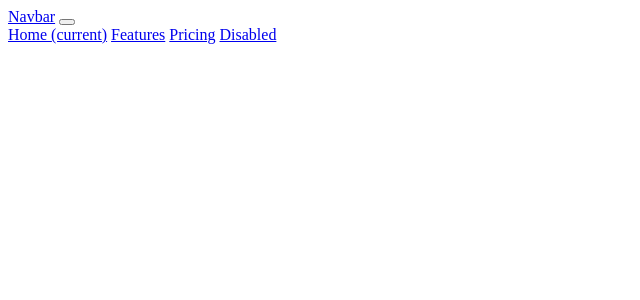
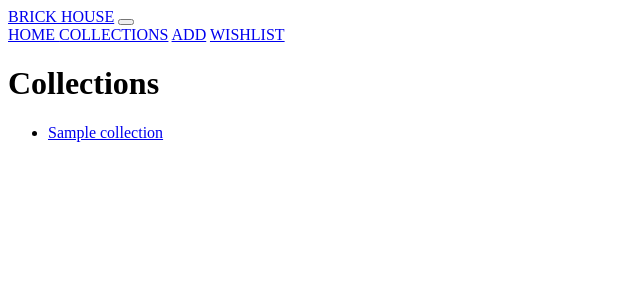
Before and after one commit to acald0/specs-capstone, a Flask app: page /collections in a window 1280 px wide. Shown: the top 300 px of the page, without its empty margins (0-640 px from the left). Run offline with Flask 3, Linux system fonts and the light colour scheme; tables that the repository leaves empty hold one stand-in row (values such as "Sample post").

Commit message:
updated everything

```diff
--- a/crud.py
+++ b/crud.py
@@ -1,4 +1,4 @@
-from models import db, User, Category, Lego, Comment, Wishlist, connect_to_db
+from models import db, User, Collection, Lego, Comment, Wishlist, connect_to_db
 
 
 def create_user(username, password):
@@ -17,17 +17,21 @@
     return User.query.filter(User.username == username).first()
 
 
-def create_category(c_title, user_id):
-    category = Category(c_title=c_title,user_id=user_id)
+def create_collection(c_title, user_id):
+    collection = Collection(c_title=c_title,user_id=user_id)
 
-    return category
+    return collection
 
-def get_categories():
-    return Category.query.all()
+def get_collections():
+    return Collection.query.all()
 
-def get_category_by_id(c_id):
-    category = Category.query.get(c_id)
-    return category
+def get_collection_by_id(c_id):
+    collection = Collection.query.get(c_id)
+    return collection
+
+def get_legos_by_collection(c_id):
+    legos = Lego.query.filter_by(c_id=c_id).all()
+    return legos
 
 def create_lego(l_title,description,picture_path, instructions_url, user_id, c_id):
     lego = Lego(l_title=l_title, description=description, picture_path=picture_path, instructions_url=instructions_url,user_id=user_id, c_id=c_id)
@@ -35,8 +39,16 @@
     return lego
 
 def get_lego_by_id(lego_id):
-    lego = Lego.query.get(lego_id)
+    lego = Lego.query.get(lego_id).first()
     return lego
+
+def get_legos_by_user(user_id):
+    legos = Lego.query.filter_by(user_id=user_id).all()
+    return legos
+
+def get_legos_by_wishlist(w_id):
+    legos = Lego.query.filter_by(w_id=w_id).all()
+    return legos
 
 def create_comment(comment, user_id, lego_id):
     new_comment = Comment(comment=comment, user_id=user_id, lego_id=lego_id)
--- a/server.py
+++ b/server.py
@@ -2,7 +2,9 @@
 from flask_login import LoginManager, current_user, login_user, logout_user, login_required
 from forms import LoginForm
 import crud
-from models import db, connect_to_db, User, Category, Lego, Comment, Wishlist
+from models import db, connect_to_db, User, Collection, Lego, Comment, Wishlist
+# import request
+# Do I need to import this?
 
 app = Flask(__name__)
 app.secret_key = "secret_pass"
@@ -17,8 +19,9 @@
 @app.route("/")
 # @login_required
 def homepage():
-    users = crud.get_users()
-    return render_template("homepage.html", users=users)
+    user = current_user
+    legos = crud.get_legos_by_user(current_user.user_id)
+    return render_template("homepage.html", user=user, legos=legos)
 
 @app.route("/login", methods=["POST"])
 def login():
@@ -43,22 +46,32 @@
 @app.route("/collections")
 # @login_required
 def all_collections():
-    return render_template("all_collections.html")
+    collections = crud.get_collections()
+    # Need to edit to single user?
+
+    return render_template("all_collections.html", collections=collections)
 
 @app.route("/collections/<c_id>")
 # @login_required
-def collection():
-    pass
+def collection(c_id):
+    legos = crud.get_legos_by_collection(c_id=c_id)
+    return render_template("collection_details.html", legos=legos)
 
-@app.route("/add", methods=["POST"])
+@app.route("/add", methods=["GET", "POST"])
 # @login_required
 def add_legos():
-    pass
+        # Why isn't this working?
+    # if request.method == "POST":
+    #     return redirect("/")
+    # else:
+        return render_template("add.html")
 
 @app.route("/wishlist")
 # @login_required
 def wishlist():
-    pass
+    wishlist = crud.get_wishlist_by_user(current_user.user_id)
+    legos = crud.get_legos_by_wishlist(wishlist.w_id)
+    return render_template("wishlist.html", legos=legos)
 
 
 if __name__ == "__main__":
--- a/templates/all_collections.html
+++ b/templates/all_collections.html
@@ -1,6 +1,15 @@
 {% extends 'base.html' %}
-{% block title %}Movie Ratings Home{% endblock %}
+{% block title %}Collections{% endblock %}
 
 {% block body %}
-
+<h1>Collections</h1>
+<ul>
+    {% for collection in collections %}
+    <li>
+        <a href="/collections/{{ collection.c_id }}">
+            {{ collection.c_title }}
+        </a>
+    </li>
+    {% endfor %}
+</ul>
 {% endblock %}
--- a/templates/base.html
+++ b/templates/base.html
@@ -11,19 +11,21 @@
 </head>
 <body>
     <nav class="navbar navbar-expand-lg navbar-light bg-light">
-        <a class="navbar-brand" href="#">Navbar</a>
+        <a class="navbar-brand" href="#">BRICK HOUSE</a>
         <button class="navbar-toggler" type="button" data-toggle="collapse" data-target="#navbarNavAltMarkup" aria-controls="navbarNavAltMarkup" aria-expanded="false" aria-label="Toggle navigation">
           <span class="navbar-toggler-icon"></span>
         </button>
         <div class="collapse navbar-collapse" id="navbarNavAltMarkup">
           <div class="navbar-nav">
-            <a class="nav-item nav-link active" href="#">Home <span class="sr-only">(current)</span></a>
-            <a class="nav-item nav-link" href="#">Features</a>
-            <a class="nav-item nav-link" href="#">Pricing</a>
-            <a class="nav-item nav-link disabled" href="#">Disabled</a>
+            <a class="nav-item nav-link active" href="/">HOME <span class="sr-only"></span></a>
+            <a class="nav-item nav-link" href="/collections">COLLECTIONS</a>
+            <a class="nav-item nav-link" href="/add">ADD</a>
+            <a class="nav-item nav-link" href="/wishlist">WISHLIST</a>
           </div>
         </div>
       </nav>
 
+    {% block body %}{% endblock %}
+
 </body>
 </html>
```
Also changed, not shown: models.py (+8 -4 lines), seed_database.py (+5 -5 lines), templates/add.html (+13 -0 lines), templates/collection_details.html (+10 -0 lines), templates/homepage.html (+11 -27 lines), templates/wishlist.html (+11 -0 lines).
